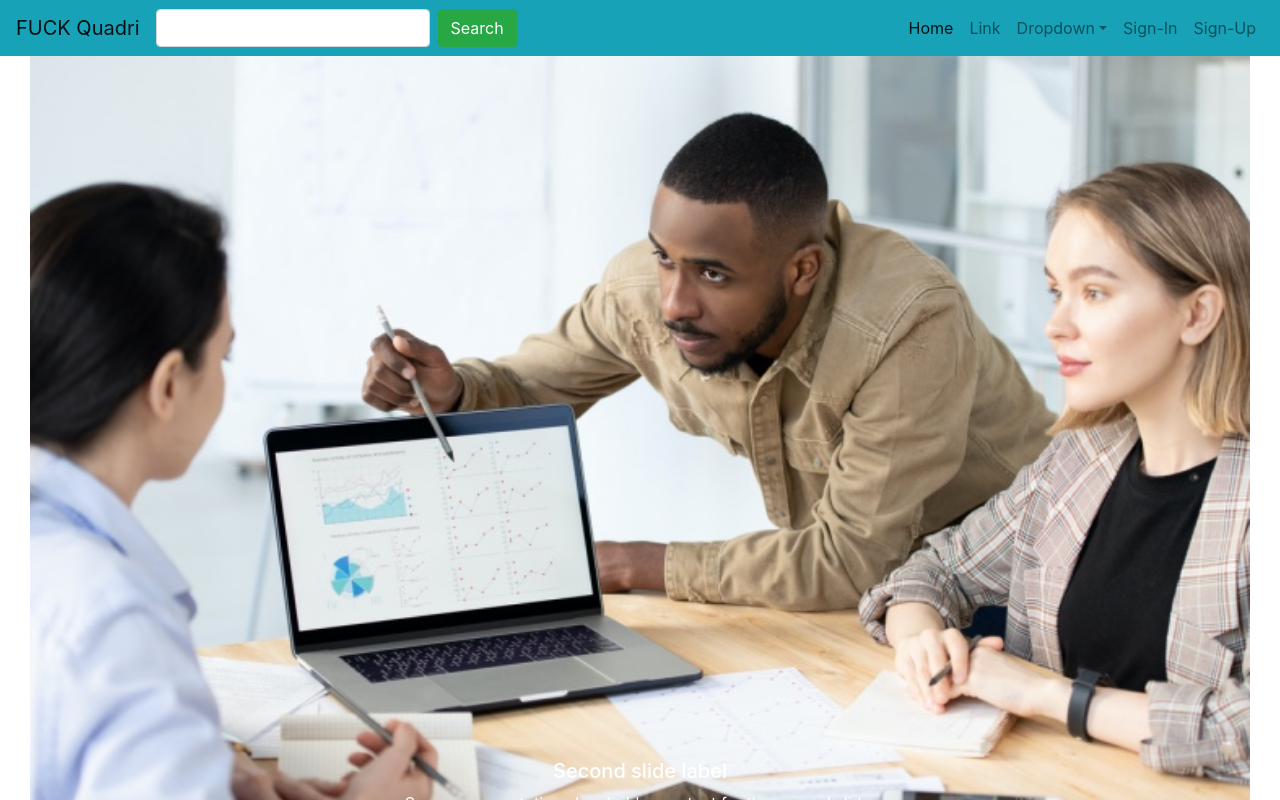
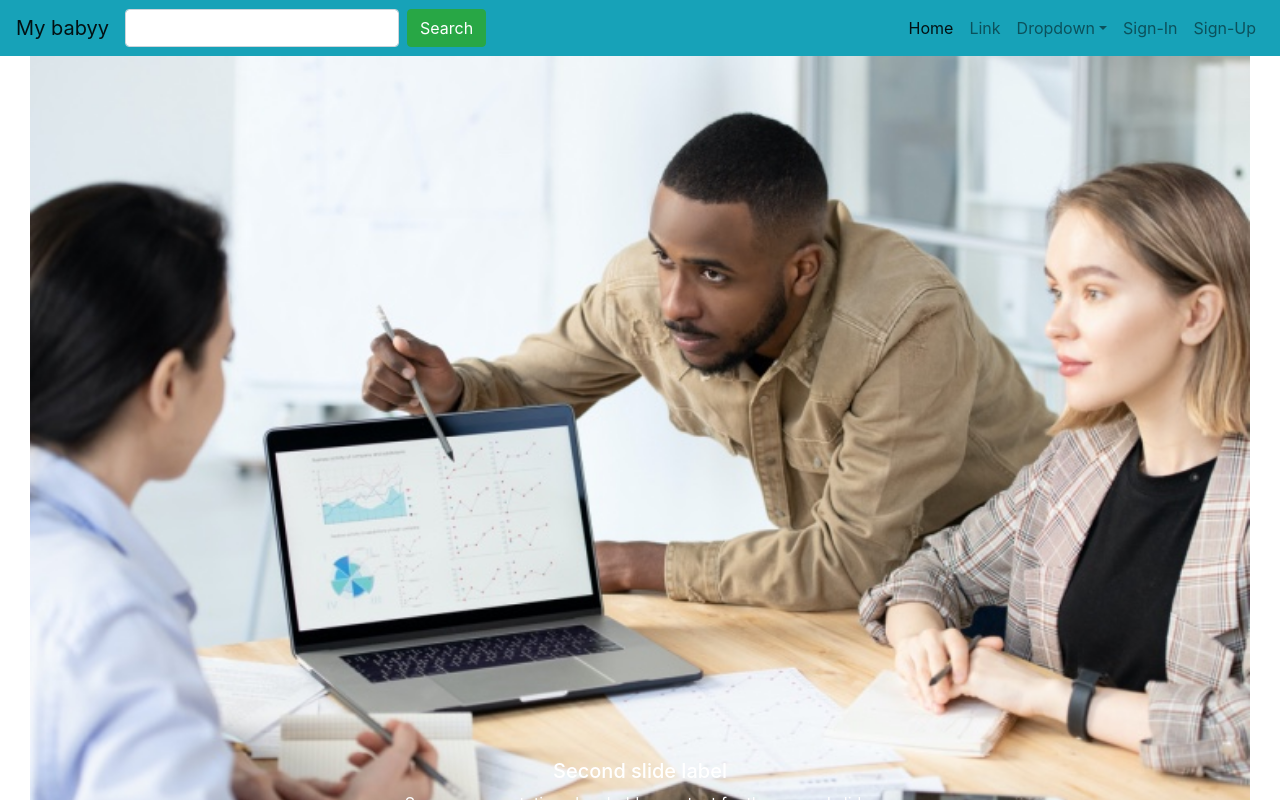
Before and after one commit to Oreoluwa91/reactapp, a React (Create React App) app: page / in a window 1280 px wide. Shown: the top 800 px of the page. Built offline with nearby package versions, Linux system fonts and the light colour scheme.

Commit message:
fifth commit

```diff
--- a/src/components/mrken/body.jsx
+++ b/src/components/mrken/body.jsx
@@ -22,7 +22,7 @@ class Body extends React.Component {
 
                                 <div class="carousel-inner">
                                     <div class="carousel-item active">
-                                        <img src="Images/2040033.png" className="d-block w-100" alt=".." />
+                                        <img src="Images/ore.png" className="d-block w-100" alt=".." />
                                             <div class="carousel-caption d-none d-md-block">
                                                 <h5>First slide label</h5>
                                                 <p>Some representative placeholder content for the first slide.</p>
@@ -36,7 +36,7 @@ class Body extends React.Component {
                                                 </div>
                                     </div>
                                     <div class="carousel-item">
-                                                <img src="Images/istockphoto-882193344-1024x1024.jpg" className="d-block w-100" alt="..."/>
+                                                <img src="Images/2040033.pnggit" className="d-block w-100" alt="..."/>
                                                     <div class="carousel-caption d-none d-md-block">
                                                         <h5>Third slide label</h5>
                                                         <p>Some representative placeholder content for the third slide.</p>
--- a/src/components/mrken/navbar.jsx
+++ b/src/components/mrken/navbar.jsx
@@ -64,7 +64,7 @@ class Navbar extends React.Component {
     render() {
         return (
                 <nav className="navbar navbar-expand-lg navbar-light bg-info">
-                    <NavLink className="navbar-brand" to="/">FUCK Quadri</NavLink>
+                    <NavLink className="navbar-brand" to="/">My babyy</NavLink>
                     <button className="navbar-toggler" type="button" data-toggle="collapse" data-target="#navbarSupportedContent" aria-controls="navbarSupportedContent" aria-expanded="false" aria-label="Toggle navigation">
                         <span className="navbar-toggler-icon"></span>
                     </button>
```
Also changed, not shown: public/Images/ore.png (added).
